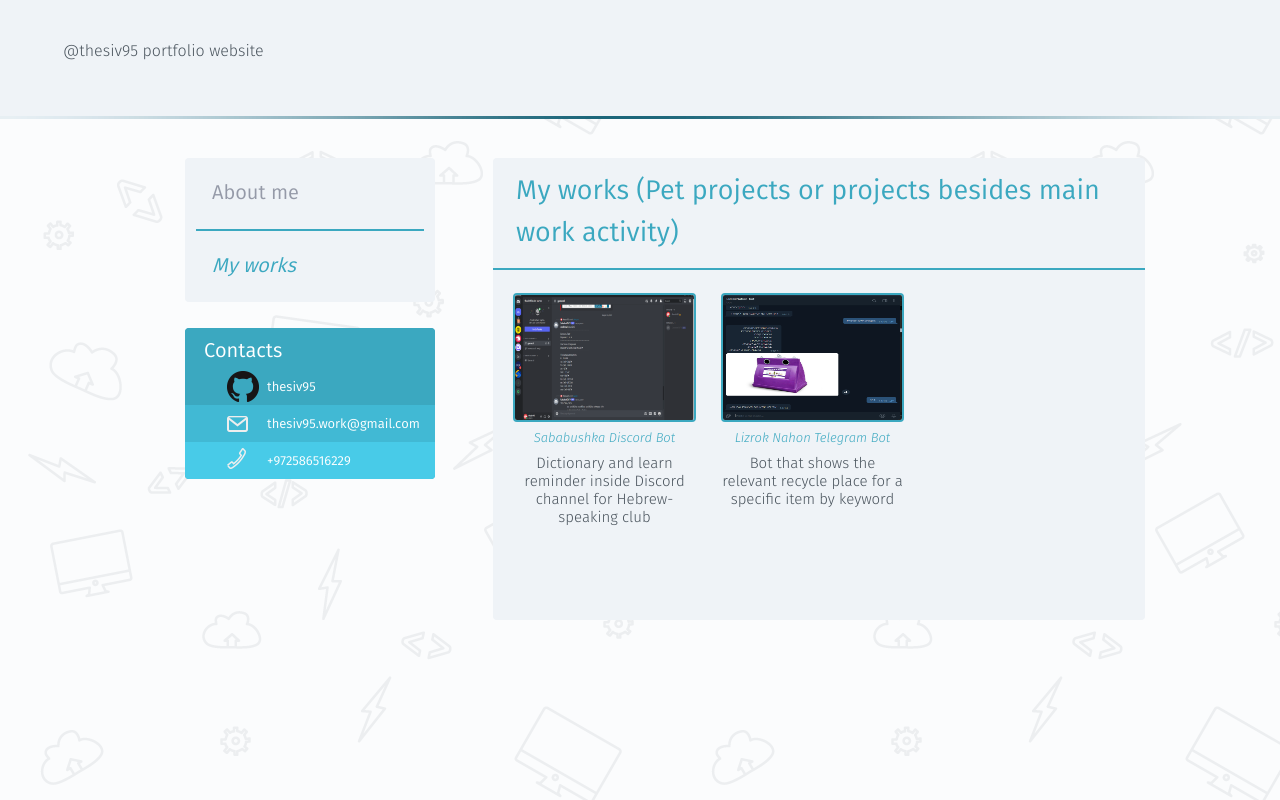
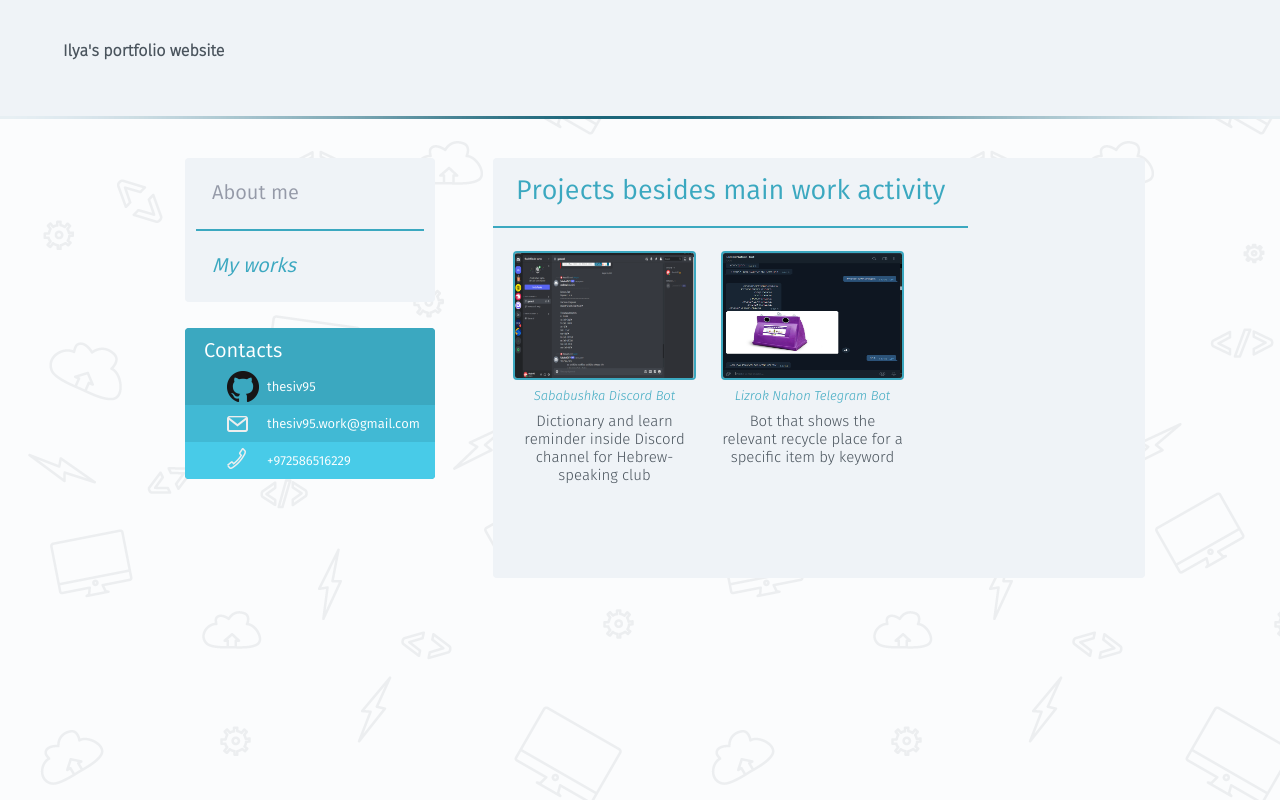
Before and after one commit to thesiv95/portfolio-react, a React (Create React App) app: page /my-works in a window 1280 px wide. Built offline with nearby package versions, Linux system fonts and the light colour scheme.

Commit message:
update work experience, fix header title

```diff
--- a/src/App.js
+++ b/src/App.js
@@ -9,7 +9,7 @@ import './mediaqueries.css';
 function App() {
   return (
         <div className="main-content">
-          <Header githubUser={'thesiv95'} />
+          <Header />
           <div className="container">
             <Sidebar/>
             <Main/>
--- a/src/components/Header.js
+++ b/src/components/Header.js
@@ -7,7 +7,7 @@ export default class Header extends React.Component {
             <header className="page-header">
                 <div className="container-big">
                     <Link to="/" className="header-logo-link">
-                        @thesiv95 portfolio website
+                        <b>Ilya's portfolio website</b>
                     </Link>
                 </div>
             </header>
--- a/src/components/Main/MyWorks.js
+++ b/src/components/Main/MyWorks.js
@@ -10,7 +10,7 @@ export default class MyWorks extends React.Component {
     render() {
         return (
             <section className="aboutbox">
-                <div className="aboutbox-header">My works (Pet projects or projects besides main work activity)</div>
+                <div className="aboutbox-header">Projects besides main work activity</div>
                 <div className="aboutbox-body clearfix">
                     <div className="projects-wrapper">
                         <ProjectsList data={this.works} />
--- a/src/data/workExperience.json
+++ b/src/data/workExperience.json
@@ -17,6 +17,6 @@
   },
   {
     "where": "AvielJobs (Israel, remote)",
-    "period": "2024 - now"
+    "period": "2024"
   }
 ]
```
